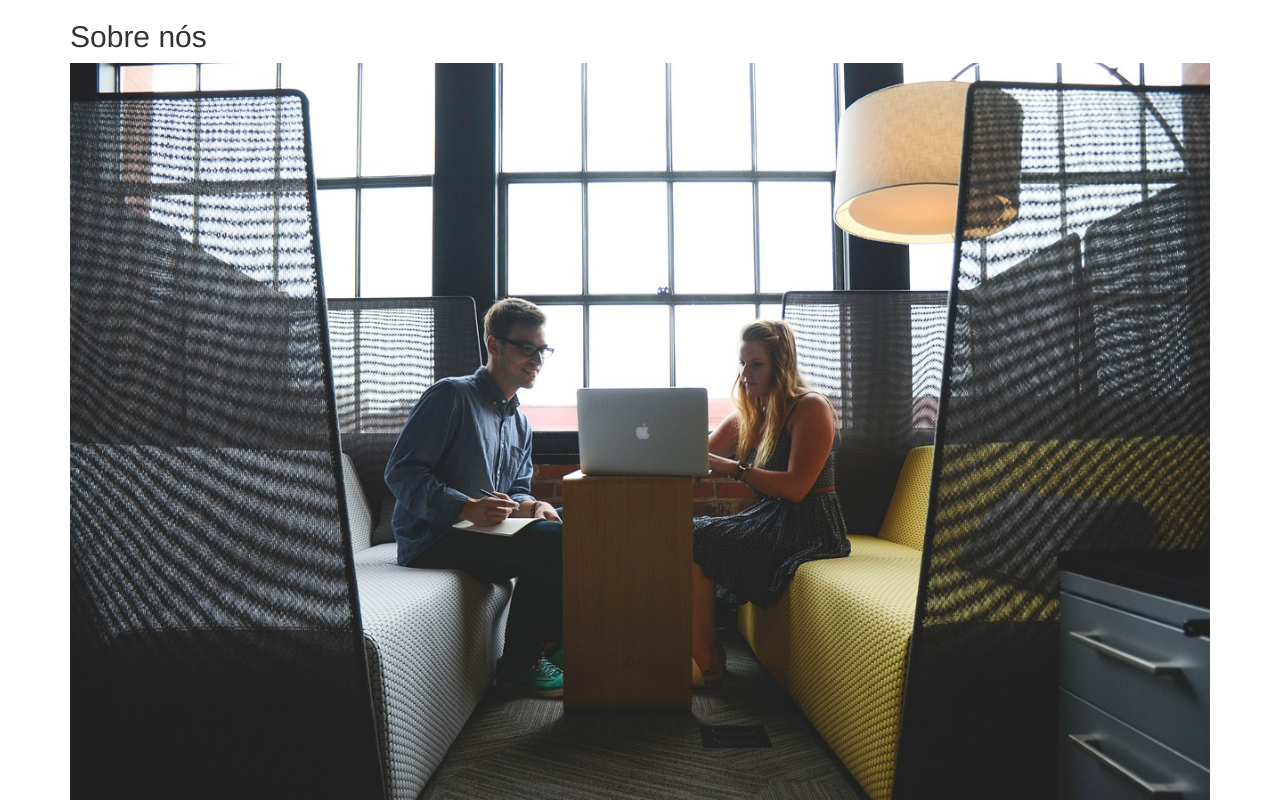
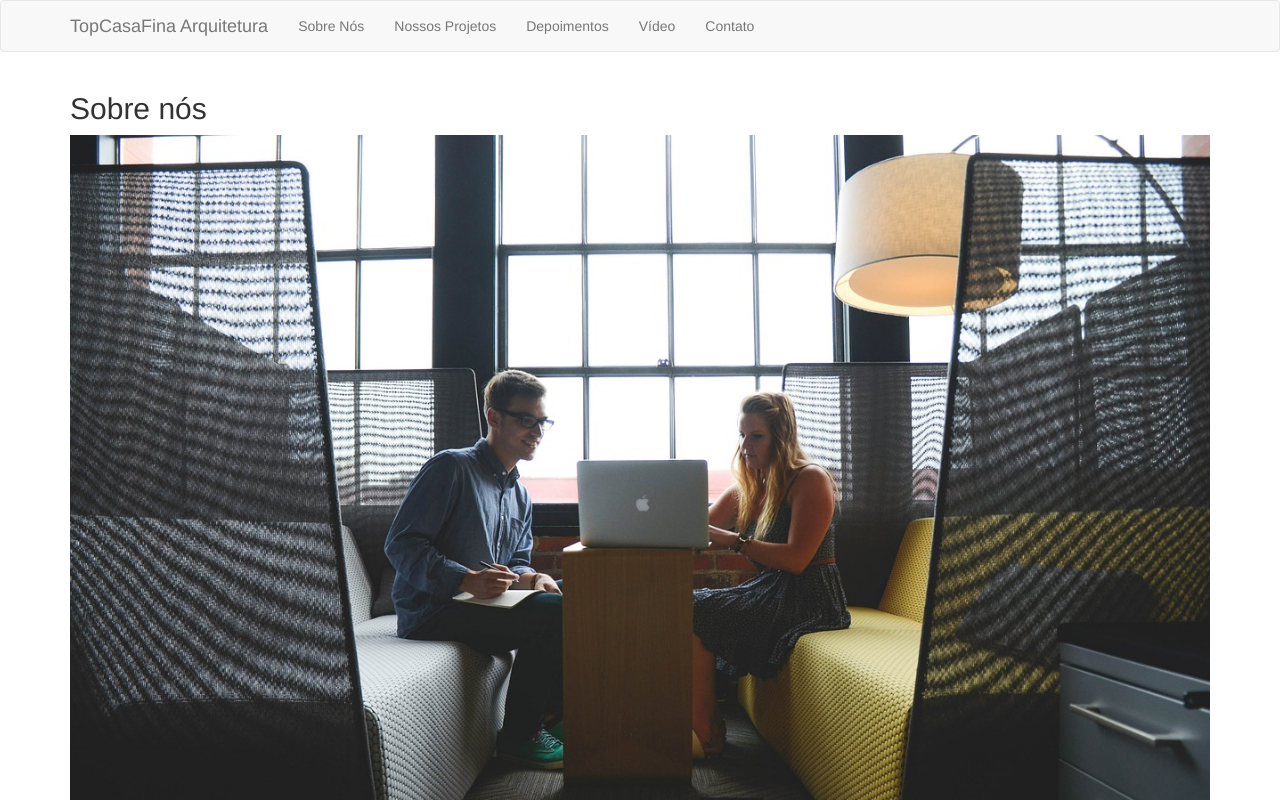
Before and after one commit to alinessilva/alura-bootstrap, a plain HTML site: page index.html in a window 1280 px wide. Shown: the top 800 px of the page. Drawn offline with Linux system fonts and the light colour scheme.

Commit message:
Seção Menu

```diff
--- a/index.html
+++ b/index.html
@@ -9,7 +9,32 @@
     <link rel="stylesheet" href="style.css">
 </head>
 <body>
-    <section class="container">
+    <header>
+        <nav class="navbar navbar-default">
+            <div class="container">
+                <div class="navbar-header">
+                    <button type="button" class="navbar-toggle collapsed" data-toggle="collapse" data-target="#collapse-navbar" aria-expanded="false">
+                        <span class="sr-only">Toggle navigation</span>
+                        <span class="icon-bar"></span>
+                        <span class="icon-bar"></span>
+                        <span class="icon-bar"></span>
+                        <span class="icon-bar"></span>
+                    </button>
+                    <a class="navbar-brand" href="#">TopCasaFina Arquitetura</a>
+                </div>
+                <div class="collapse navbar-collapse" id="collapse-navbar">
+                    <ul class="nav navbar-nav">
+                        <li><a href="#sobre-nos">Sobre Nós</a></li>
+                        <li><a href="#nossos-projetos">Nossos Projetos</a></li>
+                        <li><a href="#depoimentos">Depoimentos</a></li>
+                        <li><a href="#video">Vídeo</a></li>
+                        <li><a href="#contato">Contato</a></li>
+                    </ul>
+                </div>
+            </div>
+        </nav>
+    </header>
+    <section id="sobre-nos" class="container">
         <h2>Sobre nós</h2>
         <img class="img-responsive" src="assets/img/empresa.jpg" alt="pessoas conversando no trabalho">
         <div class="panel-group" id="paineis-sobre">
@@ -54,7 +79,7 @@
             <p>Mais de 5 milhões de clientes satisfeitos em todo o mundo.</p>
         </div>
     </div>
-    <section class="container">
+    <section  id="nossos-projetos" class="container">
         <h2>Nossos Projetos</h2>
             <figure class="thumbnail">
                 <img src="./assets/img/projetos/casa-castelo.png" alt="Foto da casa Castelo">
@@ -93,7 +118,7 @@
             </figure>
     </section>
 
-    <section>
+    <section class="depoimentos">
         <h2 class="container titulo-depoimentos">Depoimentos de Clientes</h2>
         <div id="carousel-example-generic" class="carousel slide" data-ride="carousel">
                 <!-- Indicators -->
@@ -142,13 +167,13 @@
                 </a>
         </div>
     </section>
-    <section class="container">
+    <section id="video" class="container">
             <h2>Vídeo Institucional</h2>
             <div class="embed-responsive embed-responsive-16by9">
                 <iframe width="560" height="315" src="https://www.youtube.com/embed/i_3Py1Aygel" frameborder="0" allowfullscreen></iframe>
             </div>
     </section>
-    <section class="container">
+    <section id="contato" class="container">
         <h2>Contato</h2>
         <p>Entre em contato conosco</p>
         <form action="">
```
Also changed, not shown: 1 other file.
